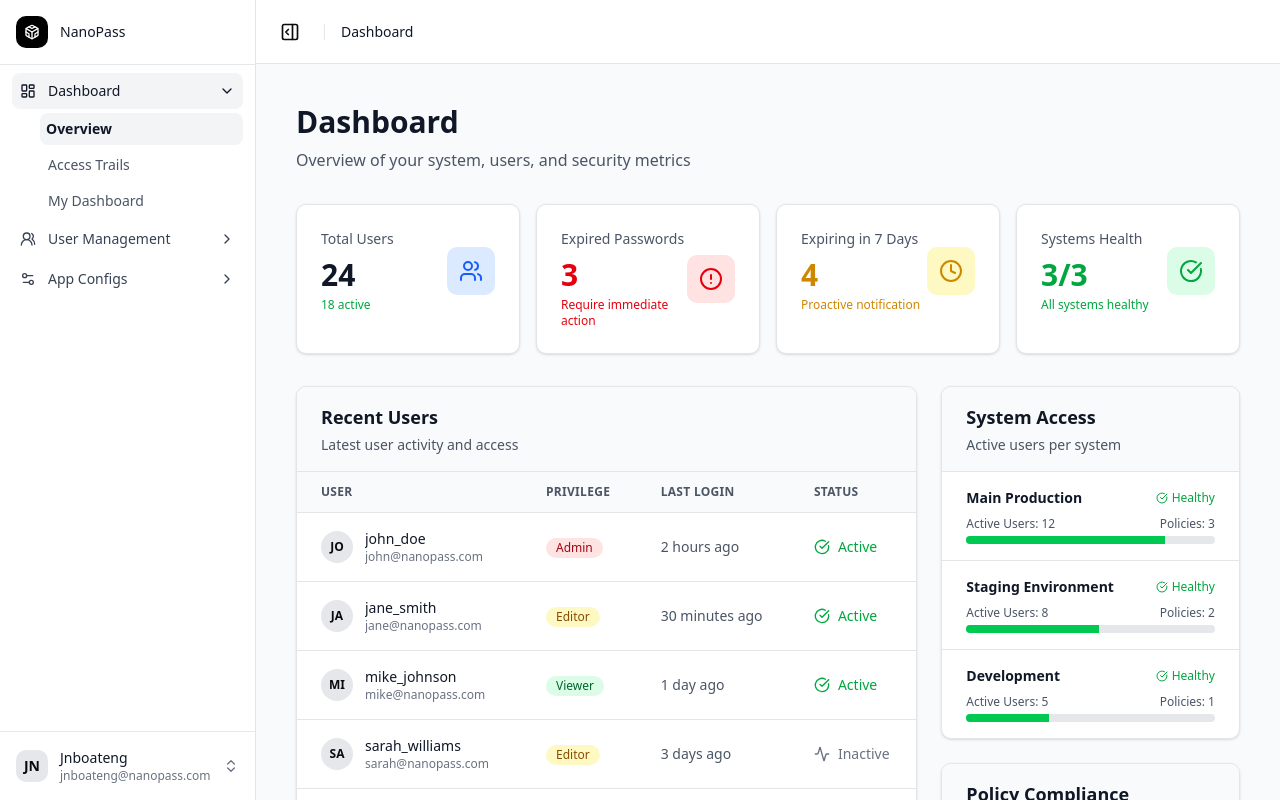
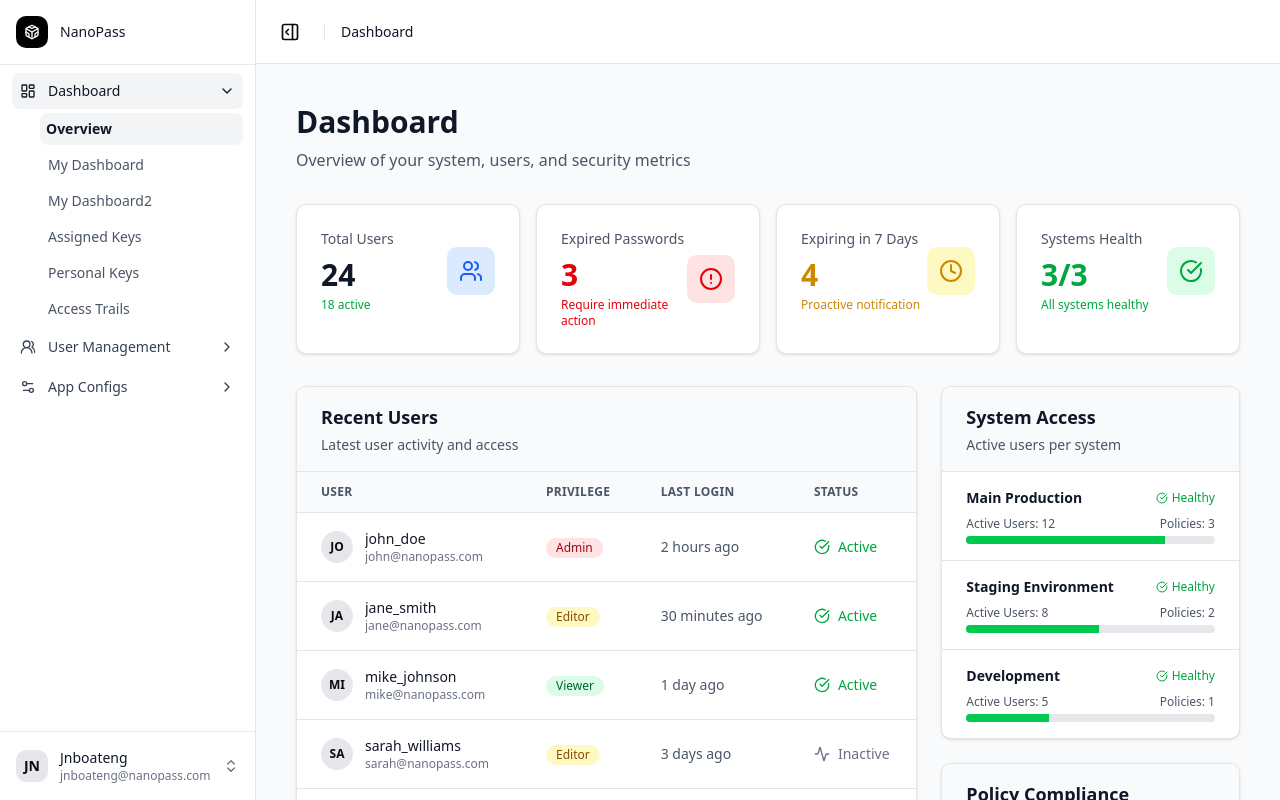
Before and after one commit to josh-boat365/nanopass, a Vue app: page /admin/dashboard in a window 1280 px wide. Built offline with nearby package versions, Linux system fonts and the light colour scheme.

Commit message:
deleted footer component

```diff
--- a/src/components/AppSideBar.vue
+++ b/src/components/AppSideBar.vue
@@ -33,18 +33,31 @@
             url: '/dashboard',
             icon: LayoutDashboard,
             items: [
-                {
+                 {
                     title: 'Overview',
                     url: '/admin/dashboard',
+                },
+                {
+                    title: 'My Dashboard',
+                    url: '/user/dashboard',
+                },
+                {
+                    title: 'My Dashboard2',
+                    url: '/user/dashboard2',
+                },
+                {
+                    title: 'Assigned Keys',
+                    url: '/user/assigned-keys',
+                },
+                {
+                    title: 'Personal Keys',
+                    url: '/user/personal-keys',
                 },
                 {
                     title: 'Access Trails',
                     url: '/admin/dashboard/auth-trails',
                 },
-                {
-                    title: 'My Dashboard',
-                    url: '/user/dashboard',
-                },
+
             ],
         },
         {
```
Also changed, not shown: src/components/Footer.vue (deleted).
